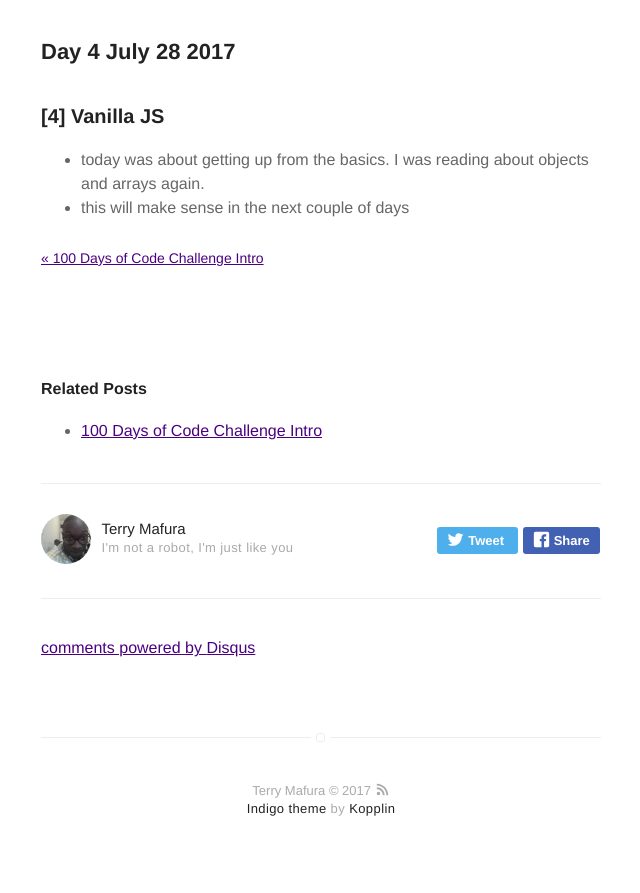
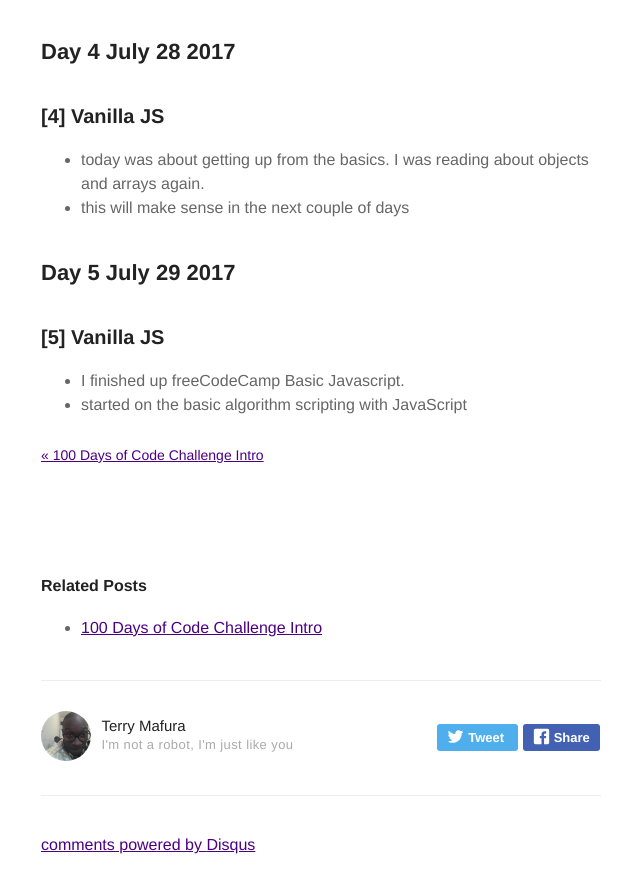
Before and after one commit to terrymafura/maffsojah.github.io, a Jekyll site: the page built from _posts/2017-07-25-100-Days-of-Code-Days-1-10.markdown, in a window 1280 px wide and 900 px high, scrolled down 1609 px. Shown: the top 893 px of the window, without its empty margins (319-959 px from the left). Built offline with Jekyll 4.4.1, drawn with Linux system fonts in a browser that asks for light colours; emoji names are drawn with the system emoji font; comment, search, counter and statistics services are not loaded.

Commit message:
100 Days of Code Day 5

```diff
--- a/_posts/2017-07-25-100-Days-of-Code-Days-1-10.markdown
+++ b/_posts/2017-07-25-100-Days-of-Code-Days-1-10.markdown
@@ -40,3 +40,8 @@ description: 100 Days of Code Challenge Days 1-10
 ### [4] Vanilla JS
 - today was about getting up from the basics. I was reading about objects and arrays again.
 - this will make sense in the next couple of days
+
+## Day 5 July 29 2017
+### [5] Vanilla JS
+- I finished up freeCodeCamp Basic Javascript.
+- started on the basic algorithm scripting with JavaScript
```
